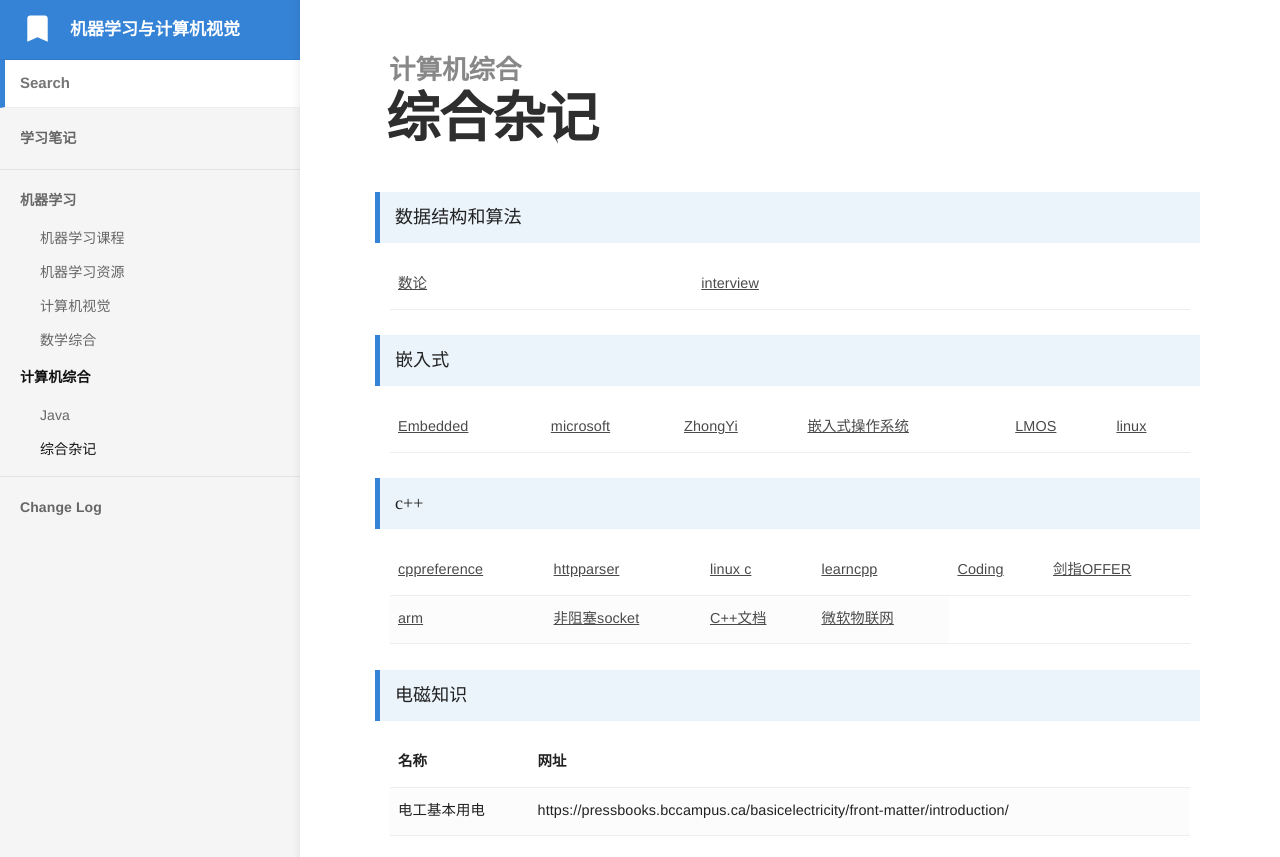
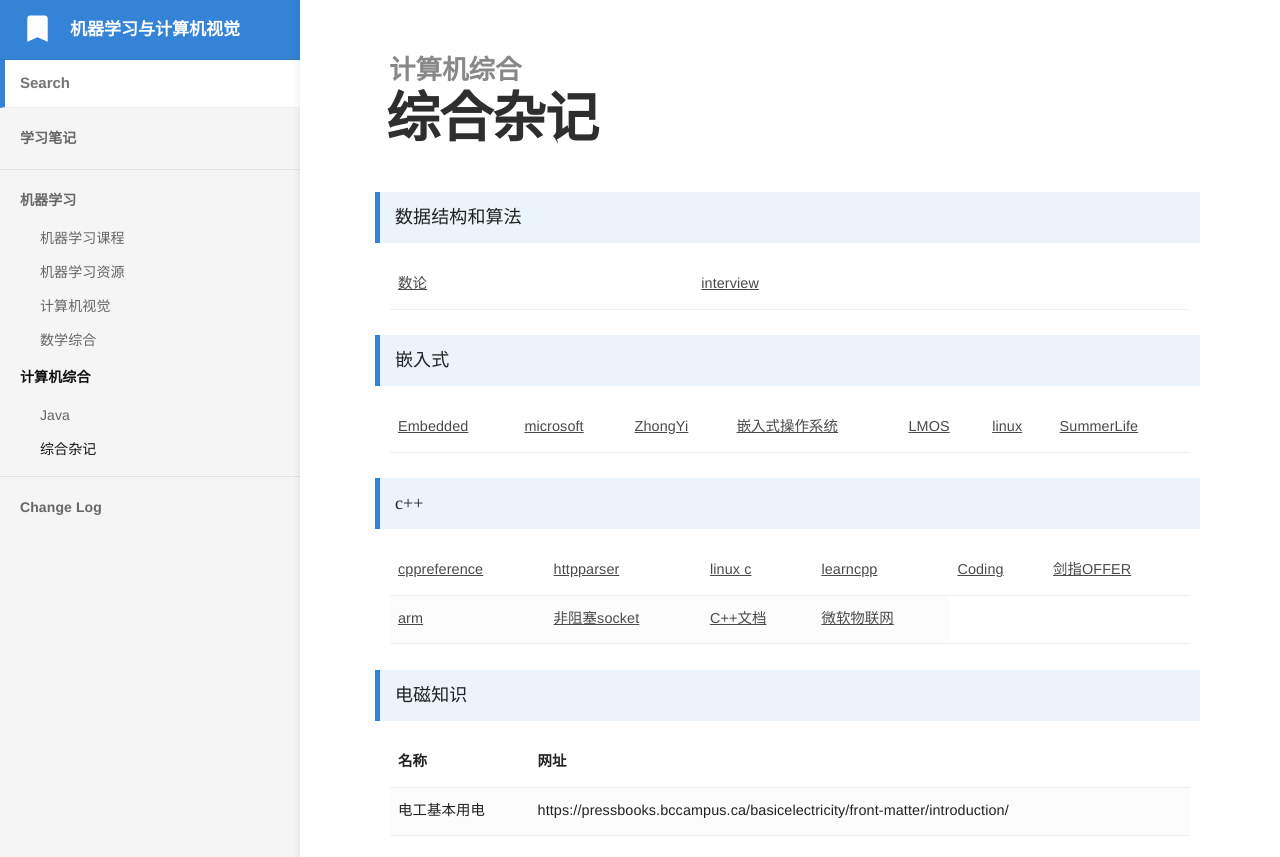
Before and after one commit to bashendixie/Machine_Learning_Notes, a Jekyll site: the page built from _docs/5、计算机综合/综合杂记.md, in a window 1280 px wide. Shown: the top 857 px of the page. Built offline with Jekyll 4.4.1, drawn with Linux system fonts in a browser that asks for light colours; some web fonts are replaced.

Commit message:
no message

```diff
--- a/_docs/5、计算机综合/综合杂记.md
+++ b/_docs/5、计算机综合/综合杂记.md
@@ -40,6 +40,9 @@
 			</td>
 			<td>
 				<a href="https://github.com/torvalds/linux" target="_blank">linux</a>
+			</td>
+			<td>
+				<a href="https://github.com/SummerLife/EmbeddedSystem" target="_blank">SummerLife</a>
 			</td>
 		</tr>
 	</tbody>
```
